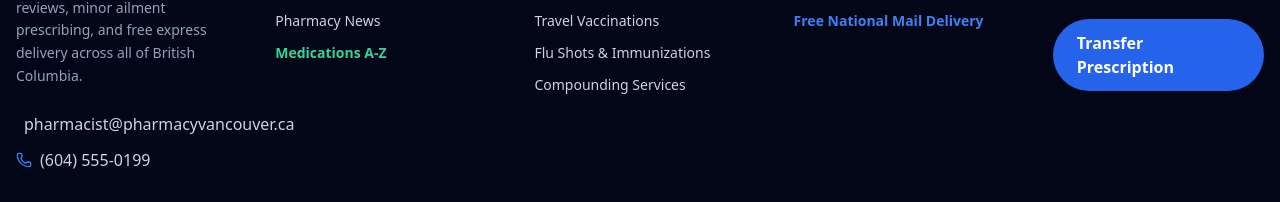
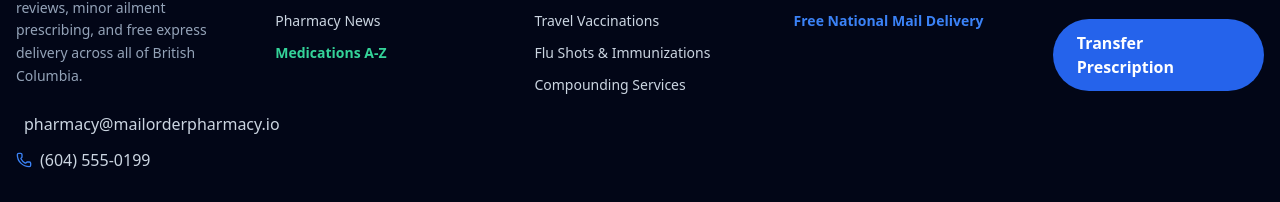
Before and after one commit to cam1352/vancouver-pharmacy, a Next.js app: page / in a window 1280 px wide. Shown: the part 4344-4546 px from the top of the page. Built offline with nearby package versions, Linux system fonts and the light colour scheme.

Commit message:
feat: Update contact email to pharmacy@mailorderpharmacy.com

```diff
--- a/src/app/blog/[slug]/page.tsx
+++ b/src/app/blog/[slug]/page.tsx
@@ -35,7 +35,7 @@ export default function BlogPost({ params }: { params: { slug: string } }) {
       <div className="mt-12 bg-blue-50 p-8 rounded-2xl text-center">
         <h3 className="text-2xl font-bold text-slate-900 mb-4">Have questions?</h3>
         <p className="text-slate-600 mb-6">Our clinical pharmacists are ready to help.</p>
-        <a href="mailto:pharmacist@pharmacyvancouver.ca" className="inline-block bg-blue-600 text-white font-bold py-3 px-8 rounded-lg hover:bg-blue-700 transition shadow-lg shadow-blue-600/20">
+        <a href="mailto:pharmacy@mailorderpharmacy.io" className="inline-block bg-blue-600 text-white font-bold py-3 px-8 rounded-lg hover:bg-blue-700 transition shadow-lg shadow-blue-600/20">
           Email a Pharmacist
         </a>
       </div>
--- a/src/app/contact/page.tsx
+++ b/src/app/contact/page.tsx
@@ -48,11 +48,11 @@ export default function ContactPage() {
           <p className="text-slate-500 mb-8 max-w-sm mx-auto">
             You can reach our clinical team directly at:
             <br />
-            <strong className="text-slate-900 text-lg block mt-2">pharmacist@pharmacyvancouver.ca</strong>
+            <strong className="text-slate-900 text-lg block mt-2">pharmacy@mailorderpharmacy.io</strong>
           </p>
 
           <a
-            href="mailto:pharmacist@pharmacyvancouver.ca?subject=Pharmacy%20Consultation%20Request&body=Patient%20Name%3A%0APhone%20Number%3A%0A%0A1.%20What%20symptoms%20or%20health%20issue%20can%20we%20help%20you%20with%3F%0A%0A%0A2.%20Are%20you%20currently%20taking%20any%20other%20medications%3F%0A%0A%0A3.%20What%20is%20your%20mailing%20address%20for%20delivery%3F%0A"
+            href="mailto:pharmacy@mailorderpharmacy.io?subject=Pharmacy%20Consultation%20Request&body=Patient%20Name%3A%0APhone%20Number%3A%0A%0A1.%20What%20symptoms%20or%20health%20issue%20can%20we%20help%20you%20with%3F%0A%0A%0A2.%20Are%20you%20currently%20taking%20any%20other%20medications%3F%0A%0A%0A3.%20What%20is%20your%20mailing%20address%20for%20delivery%3F%0A"
             className="w-full bg-blue-600 text-white py-4 rounded-xl font-bold flex items-center justify-center gap-2 hover:bg-blue-700 transition shadow-lg shadow-blue-600/20"
           >
             Email a Pharmacist <ArrowRight className="w-5 h-5" />
--- a/src/app/locations/[slug]/page.tsx
+++ b/src/app/locations/[slug]/page.tsx
@@ -28,7 +28,7 @@ export default async function LocationPage({ params }: { params: Promise<{ slug:
       </div>
       <div className="mt-12 bg-blue-50 p-8 rounded-xl text-center">
         <h3 className="text-2xl font-bold mb-4">Book your cleaner in {loc.name} today</h3>
-        <a href="mailto:pharmacist@pharmacyvancouver.ca" className="inline-block bg-blue-600 text-white font-bold py-3 px-8 rounded-lg hover:bg-blue-700 transition">Contact a Pharmacist</a>
+        <a href="mailto:pharmacy@mailorderpharmacy.io" className="inline-block bg-blue-600 text-white font-bold py-3 px-8 rounded-lg hover:bg-blue-700 transition">Contact a Pharmacist</a>
       </div>
     </div>
   );
--- a/src/app/medications/[slug]/page.tsx
+++ b/src/app/medications/[slug]/page.tsx
@@ -30,7 +30,7 @@ export default function MedicationPage({ params }: { params: { slug: string } })
 
       <div className="mt-12 bg-blue-50 p-8 rounded-2xl text-center">
         <h3 className="text-2xl font-bold text-slate-900 mb-4">Need {med.name}?</h3>
-        <a href="mailto:pharmacist@pharmacyvancouver.ca?subject=Transfer Request for {med.name}" className="inline-block bg-blue-600 text-white font-bold py-3 px-8 rounded-lg hover:bg-blue-700 transition">
+        <a href="mailto:pharmacy@mailorderpharmacy.io?subject=Transfer Request for {med.name}" className="inline-block bg-blue-600 text-white font-bold py-3 px-8 rounded-lg hover:bg-blue-700 transition">
           Transfer Your Prescription
         </a>
       </div>
--- a/src/app/page.tsx
+++ b/src/app/page.tsx
@@ -26,7 +26,7 @@ export default function Home() {
           <a href="tel:+16045550199" className="bg-blue-600 text-white px-8 py-4 rounded-full font-bold text-lg hover:scale-105 hover:bg-blue-700 transition-all duration-300 shadow-xl shadow-blue-600/20 flex items-center justify-center gap-2">
             Call a Pharmacist <ArrowRight className="w-5 h-5" />
           </a>
-          <a href="mailto:pharmacist@pharmacyvancouver.ca?subject=Pharmacy%20Consultation%20Request&body=Patient%20Name%3A%0APhone%20Number%3A%0A%0A1.%20What%20symptoms%20or%20health%20issue%20can%20we%20help%20you%20with%3F%0A%0A%0A2.%20Are%20you%20currently%20taking%20any%20other%20medications%3F%0A%0A%0A3.%20What%20is%20your%20mailing%20address%20for%20delivery%3F%0A" className="bg-white text-blue-600 border-2 border-blue-600 px-8 py-4 rounded-full font-bold text-lg hover:scale-105 hover:bg-blue-50 transition-all duration-300 flex items-center justify-center gap-2">
+          <a href="mailto:pharmacy@mailorderpharmacy.io?subject=Pharmacy%20Consultation%20Request&body=Patient%20Name%3A%0APhone%20Number%3A%0A%0A1.%20What%20symptoms%20or%20health%20issue%20can%20we%20help%20you%20with%3F%0A%0A%0A2.%20Are%20you%20currently%20taking%20any%20other%20medications%3F%0A%0A%0A3.%20What%20is%20your%20mailing%20address%20for%20delivery%3F%0A" className="bg-white text-blue-600 border-2 border-blue-600 px-8 py-4 rounded-full font-bold text-lg hover:scale-105 hover:bg-blue-50 transition-all duration-300 flex items-center justify-center gap-2">
             Email a Pharmacist
           </a>
         </div>
@@ -63,7 +63,7 @@ export default function Home() {
           <div className="md:col-span-2 bg-white rounded-[2rem] p-10 shadow-sm border border-gray-100 relative overflow-hidden">
             <h3 className="text-3xl font-bold mb-4">Medication Reviews</h3>
             <p className="text-gray-500 text-lg mb-8 max-w-md">Comprehensive sit-down reviews of your entire medication profile to ensure safety and optimize your health outcomes.</p>
-            <a href="mailto:pharmacist@pharmacyvancouver.ca?subject=Medication%20Review%20Request&body=Patient%20Name%3A%0APhone%20Number%3A%0A%0APlease%20list%20the%20medications%20you%20would%20like%20reviewed%3A%0A" className="inline-flex bg-black text-white px-6 py-3 rounded-full font-semibold hover:bg-blue-600 transition-colors">Request a Review</a>
+            <a href="mailto:pharmacy@mailorderpharmacy.io?subject=Medication%20Review%20Request&body=Patient%20Name%3A%0APhone%20Number%3A%0A%0APlease%20list%20the%20medications%20you%20would%20like%20reviewed%3A%0A" className="inline-flex bg-black text-white px-6 py-3 rounded-full font-semibold hover:bg-blue-600 transition-colors">Request a Review</a>
           </div>
           <div className="bg-white rounded-[2rem] p-8 shadow-sm border border-gray-100 flex flex-col items-start">
             <Stethoscope className="w-8 h-8 text-gray-900 mb-4" />
--- a/src/app/services/[slug]/page.tsx
+++ b/src/app/services/[slug]/page.tsx
@@ -27,7 +27,7 @@ export default async function ServicePage({ params }: { params: Promise<{ slug:
       </div>
       <div className="mt-12 bg-blue-50 p-8 rounded-xl text-center">
         <h3 className="text-2xl font-bold mb-4">Ready to schedule your {service.title}?</h3>
-        <a href="mailto:pharmacist@pharmacyvancouver.ca" className="inline-block bg-blue-600 text-white font-bold py-3 px-8 rounded-lg hover:bg-blue-700 transition">Contact a Pharmacist</a>
+        <a href="mailto:pharmacy@mailorderpharmacy.io" className="inline-block bg-blue-600 text-white font-bold py-3 px-8 rounded-lg hover:bg-blue-700 transition">Contact a Pharmacist</a>
       </div>
     </div>
   );
--- a/src/components/Footer.tsx
+++ b/src/components/Footer.tsx
@@ -20,8 +20,8 @@ export default function Footer() {
               Your modern clinical pharmacy. Providing expert medication reviews, minor ailment prescribing, and free express delivery across all of British Columbia.
             </p>
             <div className="flex flex-col gap-3">
-              <a href="mailto:pharmacist@pharmacyvancouver.ca" className="flex items-center gap-2 hover:text-white transition">
-                <Mail className="w-4 h-4 text-blue-500" /> pharmacist@pharmacyvancouver.ca
+              <a href="mailto:pharmacy@mailorderpharmacy.io" className="flex items-center gap-2 hover:text-white transition">
+                <Mail className="w-4 h-4 text-blue-500" /> pharmacy@mailorderpharmacy.io
               </a>
               <a href="tel:+16045550199" className="flex items-center gap-2 hover:text-white transition">
                 <Phone className="w-4 h-4 text-blue-500" /> (604) 555-0199
@@ -63,7 +63,7 @@ export default function Footer() {
               <li><a href="https://pharmacyvancouver.ca" className="hover:text-blue-400 transition">Vancouver Pharmacy (BC)</a></li>
               <li><a href="https://pharmacycalgary.ca" className="hover:text-blue-400 transition">Calgary Pharmacy (AB)</a></li>
               <li><a href="https://pharmacytoronto.ca" className="hover:text-blue-400 transition">Toronto Pharmacy (ON)</a></li>
-              <li><a href="mailto:pharmacist@pharmacyvancouver.ca" className="hover:text-blue-400 transition font-bold text-blue-500">Free National Mail Delivery</a></li>
+              <li><a href="mailto:pharmacy@mailorderpharmacy.io" className="hover:text-blue-400 transition font-bold text-blue-500">Free National Mail Delivery</a></li>
             </ul>
           </div>
 
@@ -71,7 +71,7 @@ export default function Footer() {
           <div>
             <h3 className="text-white font-bold mb-6 text-lg">Transfer Today</h3>
             <p className="text-sm text-slate-400 mb-6">Switching to Vancouver Pharmacy is completely free and we handle all the paperwork.</p>
-            <a href="mailto:pharmacist@pharmacyvancouver.ca?subject=Prescription%20Transfer" className="inline-block bg-blue-600 text-white px-6 py-3 rounded-full font-bold hover:bg-blue-700 transition">
+            <a href="mailto:pharmacy@mailorderpharmacy.io?subject=Prescription%20Transfer" className="inline-block bg-blue-600 text-white px-6 py-3 rounded-full font-bold hover:bg-blue-700 transition">
               Transfer Prescription
             </a>
           </div>
--- a/src/components/Header.tsx
+++ b/src/components/Header.tsx
@@ -37,7 +37,7 @@ export default function Header({ title, colorClass }: { title: string, colorClas
           <div className="md:hidden mt-2 pt-4 border-t border-gray-100 flex flex-col gap-4">
             <p className="text-xs text-gray-400 font-bold uppercase">Language / Idioma</p>
             <GoogleTranslate />
-            <a href="mailto:pharmacist@pharmacyvancouver.ca?subject=Pharmacy%20Consultation%20Request&body=Patient%20Name%3A%0APhone%20Number%3A%0A%0AHow%20can%20we%20help%20you%3F%0A" onClick={() => setIsOpen(false)} className={`mt-2 ${colorClass} text-white px-5 py-3 rounded-xl text-center font-bold`}>
+            <a href="mailto:pharmacy@mailorderpharmacy.io?subject=Pharmacy%20Consultation%20Request&body=Patient%20Name%3A%0APhone%20Number%3A%0A%0AHow%20can%20we%20help%20you%3F%0A" onClick={() => setIsOpen(false)} className={`mt-2 ${colorClass} text-white px-5 py-3 rounded-xl text-center font-bold`}>
               See a Pharmacist
             </a>
           </div>
@@ -46,7 +46,7 @@ export default function Header({ title, colorClass }: { title: string, colorClas
         {/* Desktop Only: Show Translate & Button on right */}
         <div className="hidden md:flex items-center gap-4">
           <GoogleTranslate />
-          <a href="mailto:pharmacist@pharmacyvancouver.ca?subject=Pharmacy%20Consultation%20Request&body=Patient%20Name%3A%0APhone%20Number%3A%0A%0AHow%20can%20we%20help%20you%3F%0A" className="bg-black text-white px-5 py-2.5 rounded-full text-sm font-semibold hover:scale-105 hover:bg-emerald-600 transition-all duration-300">
+          <a href="mailto:pharmacy@mailorderpharmacy.io?subject=Pharmacy%20Consultation%20Request&body=Patient%20Name%3A%0APhone%20Number%3A%0A%0AHow%20can%20we%20help%20you%3F%0A" className="bg-black text-white px-5 py-2.5 rounded-full text-sm font-semibold hover:scale-105 hover:bg-emerald-600 transition-all duration-300">
             See a Pharmacist
           </a>
         </div>
```
